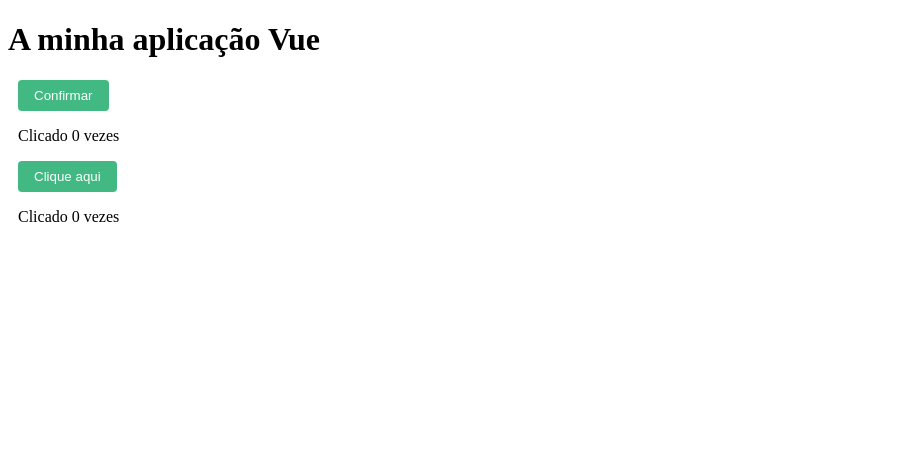
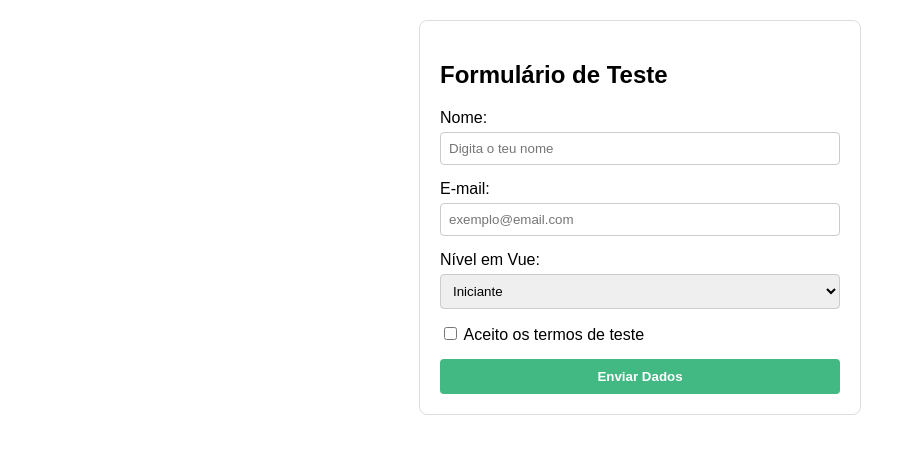
Before and after one commit to lorenzocostadasilva01-code/Primeira_aplica-o_vue, a Vue app: page / in a window 1280 px wide. Shown: the top 454 px of the page, without its empty margins (0-916 px from the left). Built offline with nearby package versions, Linux system fonts and the light colour scheme.

Commit message:
formulario

```diff
--- a/src/App.vue
+++ b/src/App.vue
@@ -1,15 +1,12 @@
 <script setup>
 import MeuBotao from './components/MeuBotao.vue'
+import FormularioTeste from './components/FormularioTeste.vue'
 </script>
 
 <template>
   <main>
-
-    <h1>A minha aplicação Vue</h1>
-
-  <meu-botao texto="Confirmar"></meu-botao>
-  <meu-botao></meu-botao>
+    <formulario-teste></formulario-teste>
   </main>
-</template>
+  </template>
 
 <style scoped></style>
--- /dev/null
+++ b/src/components/FormularioTeste.vue
@@ -0,0 +1,136 @@
+<script setup>
+import {ref} from 'vue'
+
+const nome = ref("")
+const email = ref("")
+const nivel = ref("Iniciante")
+const aceitouTermos = ref(false)
+
+const dadosEnviados = ref(null)
+
+function submeterFormulario(){
+    dadosEnviados.value = {
+        nome: nome.value,
+        email: email.value,
+        nivel: nivel.value,
+        aceitouTermos: aceitouTermos.value
+    }
+    nome.value = ""
+    email.value = ""
+    nivel.value = "Iniciante"
+    aceitouTermos.value = false
+}
+</script>
+<template>
+  <div class="container">
+    <h2>Formulário de Teste</h2>
+
+    <!-- .prevent impede o recarregamento padrão da página -->
+    <form @submit.prevent="submeterFormulario" class="form">
+      <div class="campo">
+        <label for="nome">Nome:</label>
+        <input
+          id="nome"
+          v-model="nome"
+          type="text"
+          placeholder="Digita o teu nome"
+          required
+        />
+      </div>
+
+      <div class="campo">
+        <label for="email">E-mail:</label>
+        <input
+          id="email"
+          v-model="email"
+          type="email"
+          placeholder="exemplo@email.com"
+          required
+        />
+      </div>
+
+      <div class="campo">
+        <label for="nivel">Nível em Vue:</label>
+        <select id="nivel" v-model="nivel">
+          <option value="Iniciante">Iniciante</option>
+          <option value="Intermediário">Intermediário</option>
+          <option value="Avançado">Avançado</option>
+        </select>
+      </div>
+
+      <div class="campo-checkbox">
+        <label>
+          <input type="checkbox" v-model="aceitouTermos" required />
+          Aceito os termos de teste
+        </label>
+      </div>
+
+      <button type="submit" class="btn-submeter">Enviar Dados</button>
+    </form>
+
+    <!-- Exibição do resultado do formulário -->
+    <div v-if="dadosEnviados" class="resultado">
+      <h3>Dados Recebidos com Sucesso:</h3>
+      <p><strong>Nome:</strong> {{ dadosEnviados.nome }}</p>
+      <p><strong>E-mail:</strong> {{ dadosEnviados.email }}</p>
+      <p><strong>Nível:</strong> {{ dadosEnviados.nivel }}</p>
+      <p><strong>Termos Aceites:</strong> {{ dadosEnviados.aceitouTermos ? 'Sim' : 'Não' }}</p>
+    </div>
+  </div>
+</template>
+<style scoped>
+.container {
+  max-width: 400px;
+  margin: 20px auto;
+  padding: 20px;
+  border: 1px solid #ddd;
+  border-radius: 8px;
+  font-family: sans-serif;
+}
+
+.form {
+  display: flex;
+  flex-direction: column;
+  gap: 15px;
+}
+
+.campo {
+  display: flex;
+  flex-direction: column;
+  gap: 5px;
+}
+
+.campo input,
+.campo select {
+  padding: 8px;
+  border: 1px solid #ccc;
+  border-radius: 4px;
+}
+
+.campo-checkbox {
+  display: flex;
+  align-items: center;
+}
+
+.btn-submeter {
+  background-color: #42b883;
+  color: white;
+  border: none;
+  padding: 10px;
+  border-radius: 4px;
+  cursor: pointer;
+  font-weight: bold;
+}
+
+.btn-submeter:hover {
+  background-color: #33a06f;
+}
+
+.resultado {
+  margin-top: 20px;
+  padding: 15px;
+  background-color: #f0fdf4;
+  border: 1px solid #bbf7d0;
+  border-radius: 6px;
+}
+</style>
```
